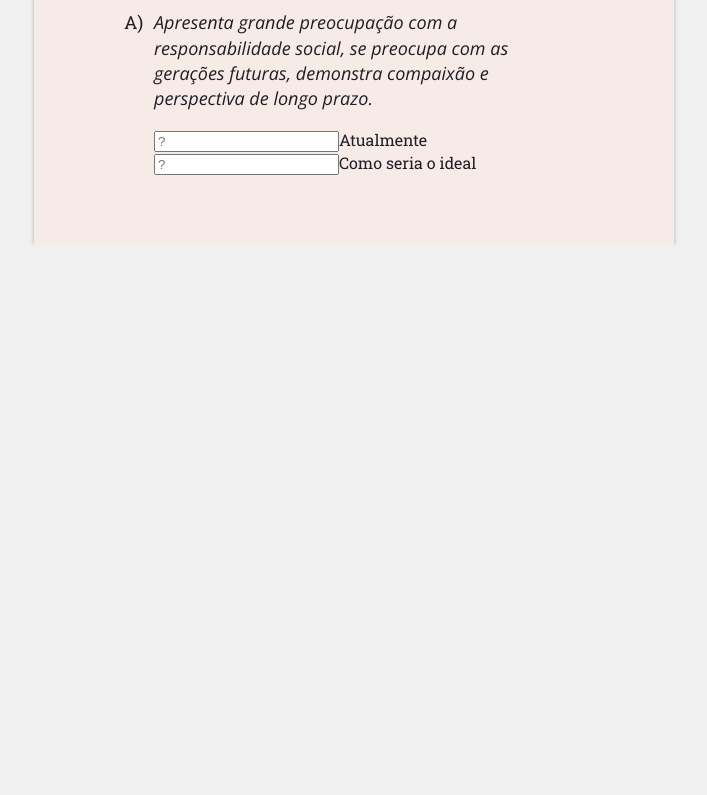
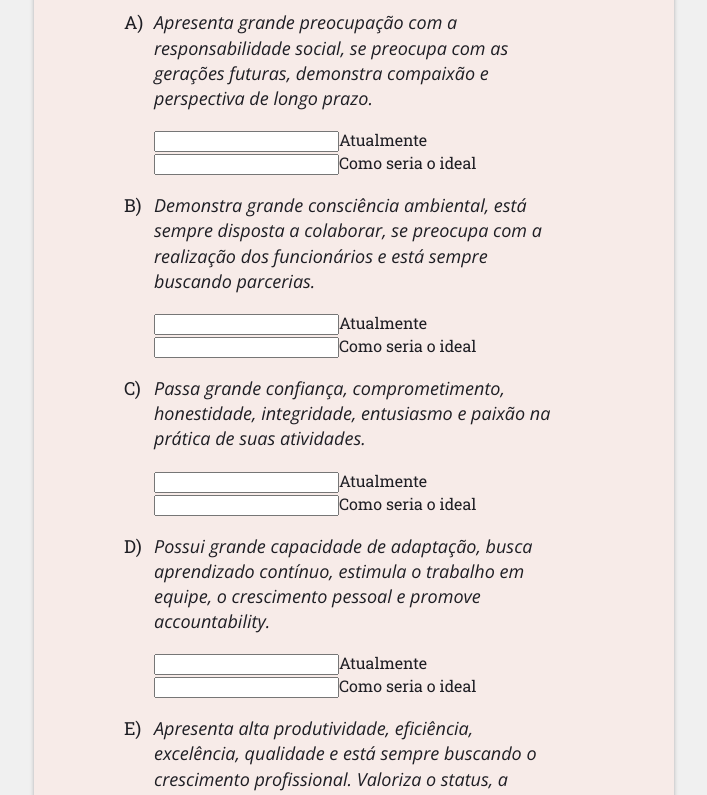
Before and after one commit to thiagoaslima/pesquisa-quel, a React (Create React App) app in the folder formulario-pesquisa/: page / in a window 1280 px wide. Shown: the part 1420-2215 px from the top of the page, without its empty margins (286-993 px from the left). Before the commit the page ends 1665 px from the top, so only its background shows below. Built offline with nearby package versions, Linux system fonts and the light colour scheme.

Commit message:
focus status

```diff
--- a/formulario-pesquisa/src/data/questions.js
+++ b/formulario-pesquisa/src/data/questions.js
@@ -1,52 +1,76 @@
 export const questions = [
     {
-        type: 'text',
-        title: 'Dados pessoais'
+        "type": "text",
+        "title": "Dados pessoais"
     },
     {
-        type: 'input',
-        title: 'Nome'
+        "type": "input",
+        "title": "Nome"
     },
     {
-        type: 'yes-no',
-        title: 'Servidor Público',
+        "type": "yes-no",
+        "title": "Servidor Público",
     },
     {
-        type: 'yes-no',
-        title: 'Trabalha no setor de RH',
+        "type": "yes-no",
+        "title": "Trabalha no setor de RH",
     },
     {
-        type: 'radio',
-        title: 'Idade',
-        questions: [
+        "type": "radio",
+        "title": "Idade",
+        "questions": [
             {
-                text: '20 a 30 anos',
-                value: '20-30'
+                "text": "20 a 30 anos",
+                "value": "20-30"
             },
             {
-                text: '31 a 40 anos',
-                value: '31-40'
+                "text": "31 a 40 anos",
+                "value": "31-40"
             },
             {
-                text: '41 a 50 anos',
-                value: '41-50'
+                "text": "41 a 50 anos",
+                "value": "41-50"
             },
             {
-                text: '51 a 60 anos',
-                value: '51-60'
+                "text": "51 a 60 anos",
+                "value": "51-60"
             },
             {
-                text: '61 anos ou mais',
-                value: '61+'
+                "text": "61 anos ou mais",
+                "value": "61+"
             }
         ]
     },
     {
-        type: 'text',
-        title: 'Responda as questões abaixo, relacionando as características que mais representam os valores do(a) chefe de maior nível hierárquico do setor de Recursos humanos ou de Gestão de pessoas do órgão/instituição onde você trabalha.'
+        "type": "text",
+        "title": "Responda as questões abaixo, relacionando as características que mais representam os valores do(a) chefe de maior nível hierárquico do setor de Recursos humanos ou de Gestão de pessoas do órgão/instituição onde você trabalha."
     },
     {
-        type: 'rating-order',
-        title: 'Teste Texto 1'
+        "type": "rating-order",
+        "title": "Classifique os níveis de consciência abaixo de acordo com as características que mais se aproximam do perfil da chefia que ocupa o cargo mais alto do setor de Recurso Humanos/Gestão de Pessoas da sua empresa.",
+        "scenarios": ["Atualmente", "Como seria o ideal"],
+        "questions": [
+            {
+                "title": "Apresenta grande preocupação com a responsabilidade social, se preocupa com as gerações futuras, demonstra compaixão e perspectiva de longo prazo."
+            },
+            {
+                "title": "Demonstra grande consciência ambiental, está sempre disposta a colaborar, se preocupa com a realização dos funcionários e está sempre buscando parcerias."
+            },
+            {
+                "title": "Passa grande confiança, comprometimento, honestidade, integridade, entusiasmo e paixão na prática de suas atividades."
+            },
+            {
+                "title": "Possui grande capacidade de adaptação, busca aprendizado contínuo, estimula o trabalho em equipe, o crescimento pessoal e promove accountability."
+            },
+            {
+                "title": "Apresenta alta produtividade, eficiência, excelência, qualidade e está sempre buscando o crescimento profissional. Valoriza o status, a hierarquia e a burocracia."
+            },
+            {
+                "title": "Pratica a comunicação aberta, se preocupa com os outros, favorece as relações de amizade no local de trabalho, estimula a competição interna, e tenta manipular as situações e os outros."
+            },
+            {
+                "title": "Se preocupa com a saúde e segurança dos funcionários e sua própria estabilidade financeira. Visa o crescimento da Instituição, mas foca no curto prazo. Possui aversão a correr risco e busca no controle a solução para barra algumas inovações."
+            }
+        ]
     }
 ];
--- a/formulario-pesquisa/src/formulario/AbstractQuestion.js
+++ b/formulario-pesquisa/src/formulario/AbstractQuestion.js
@@ -6,14 +6,30 @@ class AbstractQuestion extends Component {
         name: 0
     }
 
-    static defaultState = {
-        value: null
+    constructor(props) {
+        super(props);
+
+        this.state = {
+            value: null,
+            isFocused: false
+        }
+
+        this.handleOnFocus = this.handleOnFocus.bind(this);
+        this.handleOnBlur = this.handleOnBlur.bind(this);
     }
 
     handleChangeValue(e) {
         this.setState({value: e.target.value});
     }
 
+    handleOnFocus(evt) {
+        this.setState({isFocused: true});
+    }
+
+    handleOnBlur(evt) {
+        this.setState({isFocused: false});
+    }
+
 }
 
 export default AbstractQuestion;
--- a/formulario-pesquisa/src/formulario/InputQuestion.js
+++ b/formulario-pesquisa/src/formulario/InputQuestion.js
@@ -2,9 +2,10 @@ import React from 'react';
 import AbstractQuestion from './AbstractQuestion';
 
 class InputQuestion extends AbstractQuestion {
+
     render() {
         return (
-            <div className="question question__input">
+            <div onFocus={this.handleOnFocus} onBlur={this.handleOnBlur} className={`question question__input ${this.state.isFocused ? 'onfocus' : ''}`}>
                 <div className="question__title-container">
                     <h1 className="question__title">{this.props.title}</h1>
                 </div>
--- a/formulario-pesquisa/src/formulario/RadioQuestion.js
+++ b/formulario-pesquisa/src/formulario/RadioQuestion.js
@@ -1,6 +1,7 @@
-import React, { Component } from 'react';
+import React from 'react';
+import AbstractQuestion from './AbstractQuestion';
 
-class RadioQuestion extends Component {
+class RadioQuestion extends AbstractQuestion {
     static defaultProps = {
         title: '',
         name: 0,
@@ -9,7 +10,7 @@ class RadioQuestion extends Component {
 
     render() {
         return (
-            <div className="question question__radio">
+            <div className={`question question__radio ${this.state.isFocused ? 'onfocus' : ''}`} onFocus={this.handleOnFocus} onBlur={this.handleOnBlur}>
                 <div className="question__title-container">
                     <h1 className="question__title">{this.props.title}</h1>
                 </div>
--- a/formulario-pesquisa/src/formulario/RatingOrderQuestion.js
+++ b/formulario-pesquisa/src/formulario/RatingOrderQuestion.js
@@ -1,36 +1,41 @@
-import React, { Component } from 'react';
+import React from 'react';
+import AbstractQuestion from './AbstractQuestion';
 
-class RatingOrderQuestion extends Component {
+class RatingOrderQuestion extends AbstractQuestion {
+    static defaultProps = {
+        title: '',
+        name: 0,
+        questions: [],
+        scenarios: []
+    }
     render() {
         return (
-            <div className="question question__rating-order">
+            <div onFocus={this.handleOnFocus} onBlur={this.handleOnBlur} className={`question question__rating-order ${this.state.isFocused ? 'onfocus' : ''}`}>
 
                 <div className="question__title-container">
-                        <h2 className="question__title">Classifique os níveis de consciência abaixo de acordo com as características que mais se aproximam
-                            do perfil da chefia que ocupa o cargo mais alto do setor de Recurso Humanos/Gestão de Pessoas
-                            da sua empresa. </h2>
+                    <h2 className="question__title">{this.props.title}</h2>
                 </div>
 
                 <div className="question__options">
+                    {
+                        this.props.questions.map((question, idx) => (
 
-                        <div className="question__option">
-                            <h3 className="question__option__text">Apresenta grande preocupação com a responsabilidade social, se preocupa com as gerações futuras,
-                                demonstra compaixão e perspectiva de longo prazo.</h3>
-
-                            <div className="question__option__answer">
+                            <div key={idx} className="question__option">
+                                <h3 className="question__option__text">{question.title}</h3>
+                                {
+                                    this.props.scenarios.map((scenario, idx) => (
+                                        <div key={idx} className="question__option__answer">
                                             <label className="question__option__label">
-                                    <input pattern="[1-7]{1}" type="text" placeholder="?" />
-                                    Atualmente
+                                                <input pattern={`[1-${this.props.questions.length}]{1}`} type="text" />
+                                                {scenario}
                                             </label>
                                         </div>
 
-                            <div className="question__option__answer">
-                                <label className="question__option__label">
-                                    <input pattern="[1-7]{1}" type="text" placeholder="?" />
-                                    Como seria o ideal
-                                </label>
+                                    ))
+                                }
                             </div>
-                        </div>
+                        ))
+                    }
 
                 </div>
 
--- a/formulario-pesquisa/src/formulario/YesOrNoQuestion.js
+++ b/formulario-pesquisa/src/formulario/YesOrNoQuestion.js
@@ -1,6 +1,7 @@
-import React, { Component } from 'react';
+import React from 'react';
+import AbstractQuestion from './AbstractQuestion';
 
-class TextQuestion extends Component {
+class TextQuestion extends AbstractQuestion {
     static defaultProps = {
         title: '',
         name: 0
@@ -8,7 +9,7 @@ class TextQuestion extends Component {
 
     render() {
         return (
-            <div className="question question__yes-no">
+            <div className={`question question__yes-no ${this.state.isFocused ? 'onfocus' : ''}`} onFocus={this.handleOnFocus} onBlur={this.handleOnBlur}>
                 <div className="question__title-container">
                     <h1 className="question__title">{this.props.title}</h1>
                 </div>
```
Lines whose indentation alone changed are shown as unchanged.
